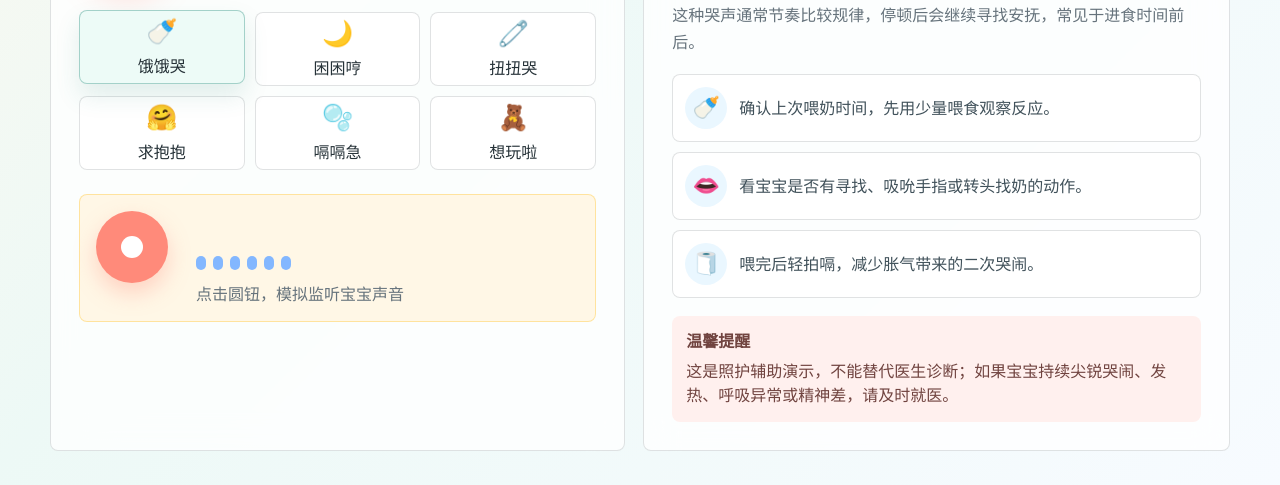
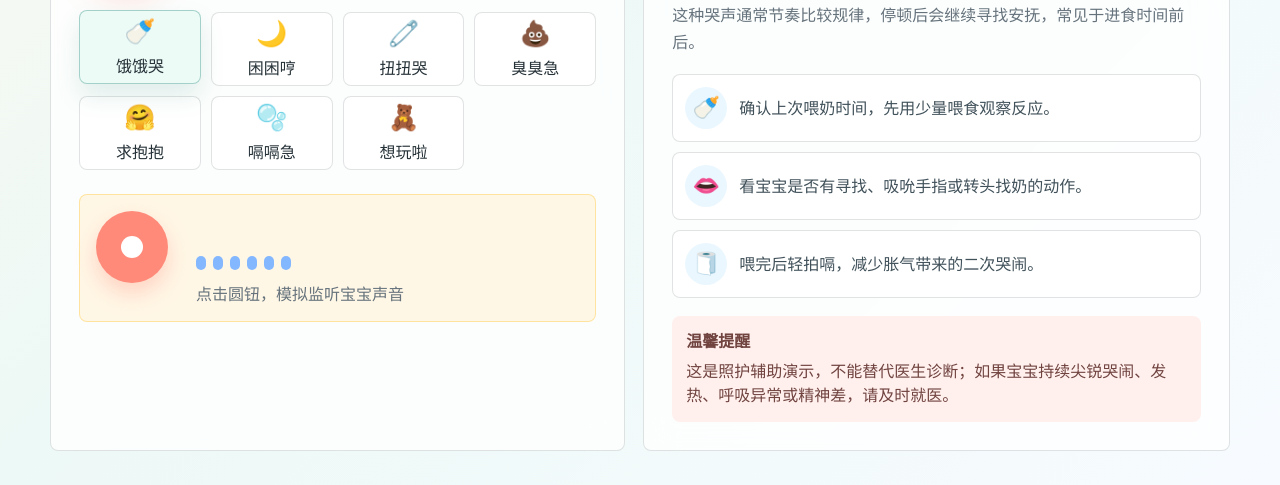
Before and after one commit to lookouttv/yiya-translator, a plain HTML site: page index.html in a window 1280 px wide. Shown: the part 645-1130 px from the top of the page. Drawn offline with Linux system fonts and the light colour scheme.

Commit message:
Update translator

```diff
--- a/index.html
+++ b/index.html
@@ -47,6 +47,10 @@
               <span>🧷</span>
               扭扭哭
             </button>
+            <button class="sound-chip" data-type="poop">
+              <span>💩</span>
+              臭臭急
+            </button>
             <button class="sound-chip" data-type="hug">
               <span>🤗</span>
               求抱抱
--- a/script.js
+++ b/script.js
@@ -33,6 +33,18 @@ const signals = {
       ["🧷", "检查尿布湿度、松紧和腰腿边缘。"],
       ["🧴", "清洁后让皮肤短暂透气，再涂护臀产品。"],
       ["👕", "顺手摸摸衣物标签或褶皱，排除摩擦感。"]
+    ]
+  },
+  poop: {
+    hint: "突然用力、脸变红、身体蜷缩，可能是在努力拉臭臭。",
+    confidence: "可信度 87%",
+    tone: "声音：憋劲、断续",
+    translation: "“我在拉臭臭，肚肚有点用力。”",
+    explanation: "宝宝排便前后可能会哼唧、憋红脸、蹬腿或短暂哭闹，多数是在表达肚子胀或尿布需要处理。",
+    care: [
+      ["💩", "先观察是否正在排便，给宝宝一点安静和时间。"],
+      ["🧻", "排便后及时更换尿布，温水清洁褶皱处。"],
+      ["🫶", "轻轻顺时针揉肚子，帮助缓解胀气和不适。"]
     ]
   },
   hug: {
--- a/styles.css
+++ b/styles.css
@@ -191,7 +191,7 @@ h1 {
 
 .sound-grid {
   display: grid;
-  grid-template-columns: repeat(3, 1fr);
+  grid-template-columns: repeat(4, 1fr);
   gap: 10px;
   margin: 24px 0;
 }
```
